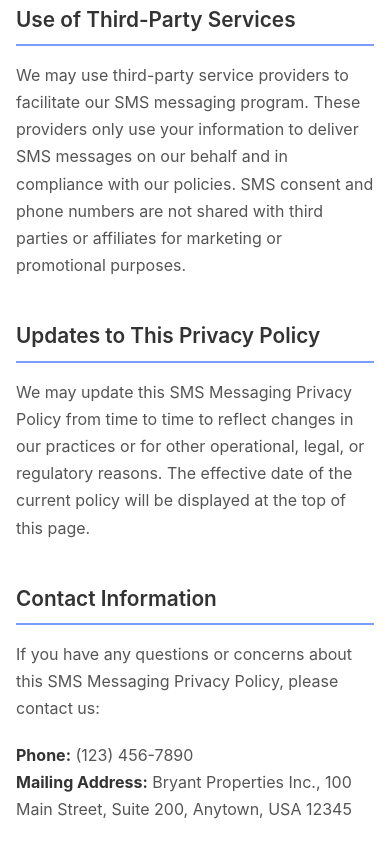
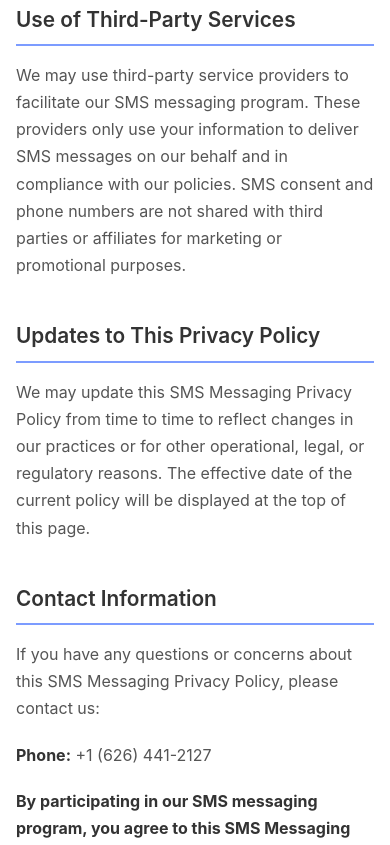
Before and after one commit to meta-karo/BPI-SMS, a plain HTML site: page index.html in a window 390 px wide. Shown: the part 3384-4229 px from the top of the page. Drawn offline with Linux system fonts and the light colour scheme.

Commit message:
Update index.html
Updated phone numbers

```diff
--- a/index.html
+++ b/index.html
@@ -57,7 +57,7 @@
                 <ul>
                     <li>To opt out, reply "STOP" or "UNSUBSCRIBE" to any SMS message from us. Once you opt out, you will receive a confirmation message, and no further messages will be sent.</li>
                     <li>To opt back in, reply "START" or "SUBSCRIBE".</li>
-                    <li>For assistance, reply "HELP" or contact us directly at (123) 456-7890.</li>
+                    <li>For assistance, reply "HELP" or contact us directly at +1 (626) 441-2127.</li>
                 </ul>
 
                 <h2>Message Frequency and Data Rates</h2>
@@ -77,8 +77,7 @@
 
                 <h2>Contact Information</h2>
                 <p>If you have any questions or concerns about this SMS Messaging Privacy Policy, please contact us:</p>
-                <p><strong>Phone:</strong> (123) 456-7890<br>
-                <strong>Mailing Address:</strong> Bryant Properties Inc., 100 Main Street, Suite 200, Anytown, USA 12345</p>
+                <p><strong>Phone:</strong> +1 (626) 441-2127<br>
 
                 <p><strong>By participating in our SMS messaging program, you agree to this SMS Messaging Privacy Policy.</strong></p>
             </div>
```
